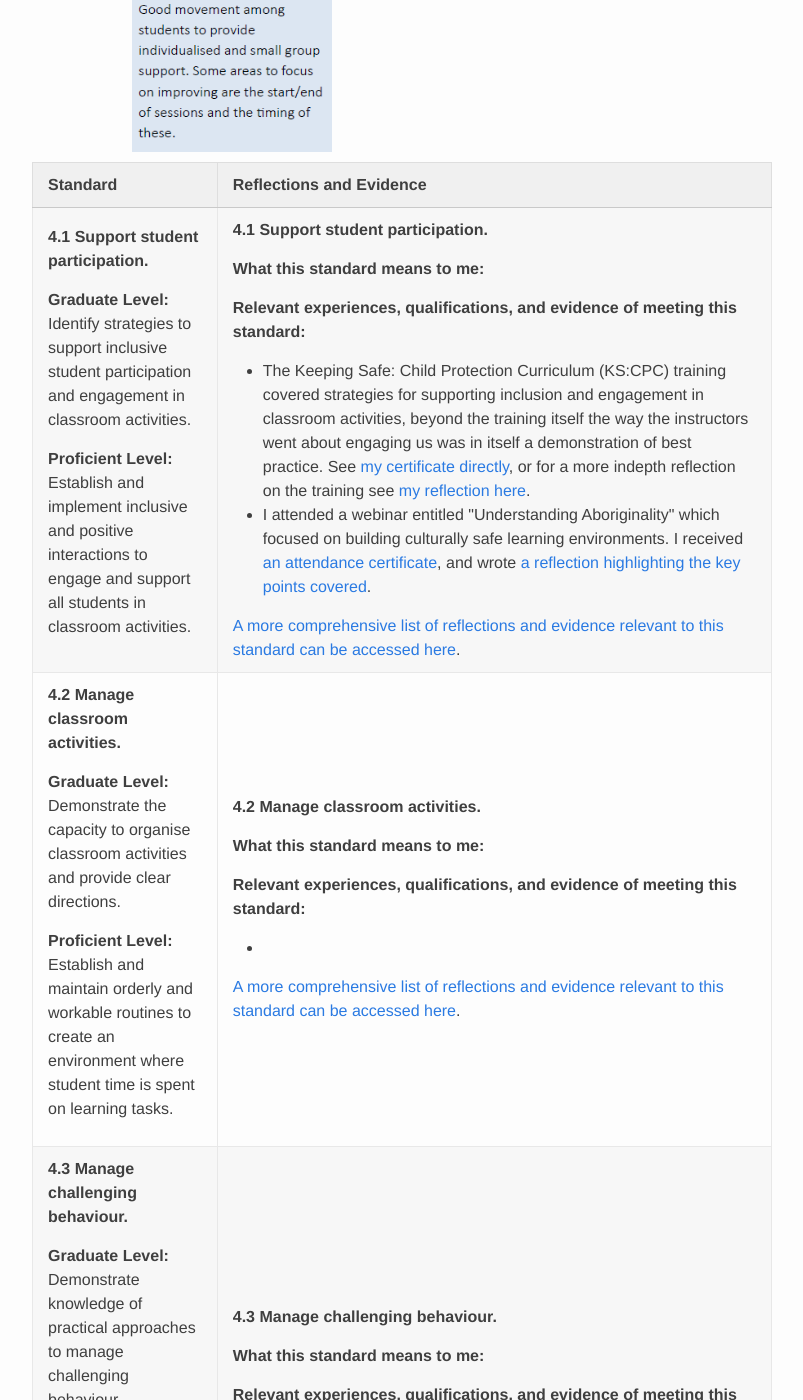
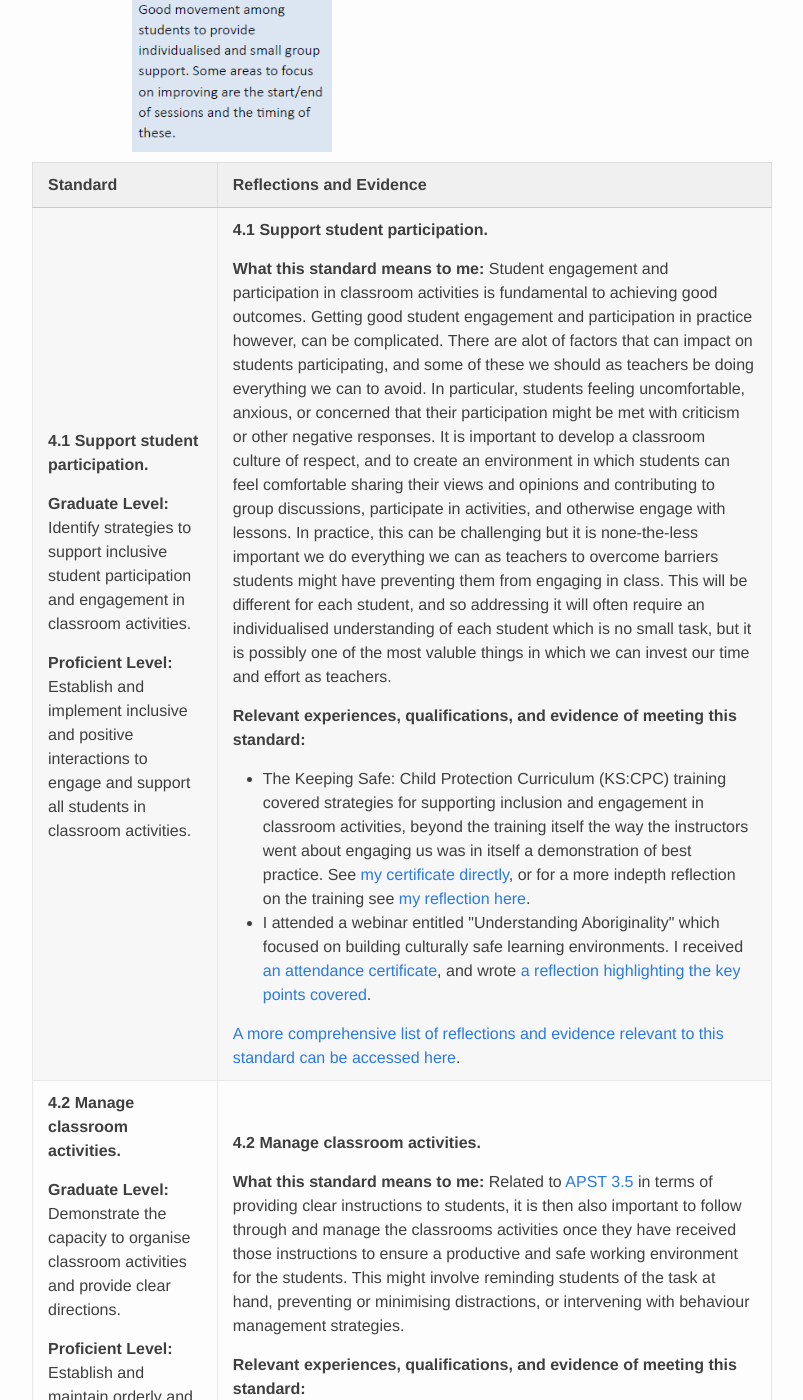
Before and after one commit to Armadilloa16/eportfolio, a Jekyll site: the page built from apst.html, in a window 1280 px wide and 1400 px high, scrolled down 23067 px. Shown: the whole window, without its empty margins (238-1041 px from the left). Built offline with Jekyll 4.4.1, drawn with Linux system fonts in a browser that asks for light colours; some of the changed text lies outside the part shown.

Commit message:
Initial draft APST 4:

```diff
--- a/apst.html
+++ b/apst.html
@@ -840,7 +840,7 @@ Feedback I received from my mentor teachers:
     <td>
 		<p><strong>4.1 Support student participation.</strong></p>
 
-		<p><strong>What this standard means to me:</strong> </p>
+		<p><strong>What this standard means to me:</strong> Student engagement and participation in classroom activities is fundamental to achieving good outcomes. Getting good student engagement and participation in practice however, can be complicated. There are alot of factors that can impact on students participating, and some of these we should as teachers be doing everything we can to avoid. In particular, students feeling uncomfortable, anxious, or concerned that their participation might be met with criticism or other negative responses. It is important to develop a classroom culture of respect, and to create an environment in which students can feel comfortable sharing their views and opinions and contributing to group discussions, participate in activities, and otherwise engage with lessons. In practice, this can be challenging but it is none-the-less important we do everything we can as teachers to overcome barriers students might have preventing them from engaging in class. This will be different for each student, and so addressing it will often require an individualised understanding of each student which is no small task, but it is possibly one of the most valuble things in which we can invest our time and effort as teachers.</p>
 
 		<p><strong>Relevant experiences, qualifications, and evidence of meeting this standard:</strong>
 		<ul>
@@ -870,7 +870,7 @@ Feedback I received from my mentor teachers:
     <td>
 		<p><strong>4.2 Manage classroom activities.</strong></p>
 
-		<p><strong>What this standard means to me:</strong> </p>
+		<p><strong>What this standard means to me:</strong> Related to <a href="#3.5">APST 3.5</a> in terms of providing clear instructions to students, it is then also important to follow through and manage the classrooms activities once they have received those instructions to ensure a productive and safe working environment for the students. This might involve reminding students of the task at hand, preventing or minimising distractions, or intervening with behaviour management strategies.</p>
 
 		<p><strong>Relevant experiences, qualifications, and evidence of meeting this standard:</strong>
 		<ul>
@@ -898,10 +898,14 @@ Feedback I received from my mentor teachers:
     <td>
 		<p><strong>4.3 Manage challenging behaviour.</strong></p>
 
-		<p><strong>What this standard means to me:</strong> </p>
+		<p><strong>What this standard means to me:</strong> Challenging behaviour happens. There is no avoiding it, unfortunately. In principle, we should be doing everything we can as teachers to prevent it from occurring in the first place, by building a culture of respect and a safe learning environment, and in particular by building relationships with our students. But even under the best circumstances, having done all of the above, challenging behaviour will still occur, and it is important to be able to implement effective and appropriate strategies for managing it. </p>
 
 		<p><strong>Relevant experiences, qualifications, and evidence of meeting this standard:</strong>
 		<ul>
+			<li>STiC</li>
+
+			<li>NMHS</li>
+
 			<li></li>
 		</ul>
 		</p>
@@ -926,7 +930,7 @@ Feedback I received from my mentor teachers:
     <td>
 		<p><strong>4.4 Maintain student safety.</strong></p>
 
-		<p><strong>What this standard means to me:</strong> </p>
+		<p><strong>What this standard means to me:</strong> Maintaining student safety is paramount. If students are not safe in your classroom, something is going seriously wrong. </p>
 
 		<p><strong>Relevant experiences, qualifications, and evidence of meeting this standard:</strong>
 		<ul>
```
